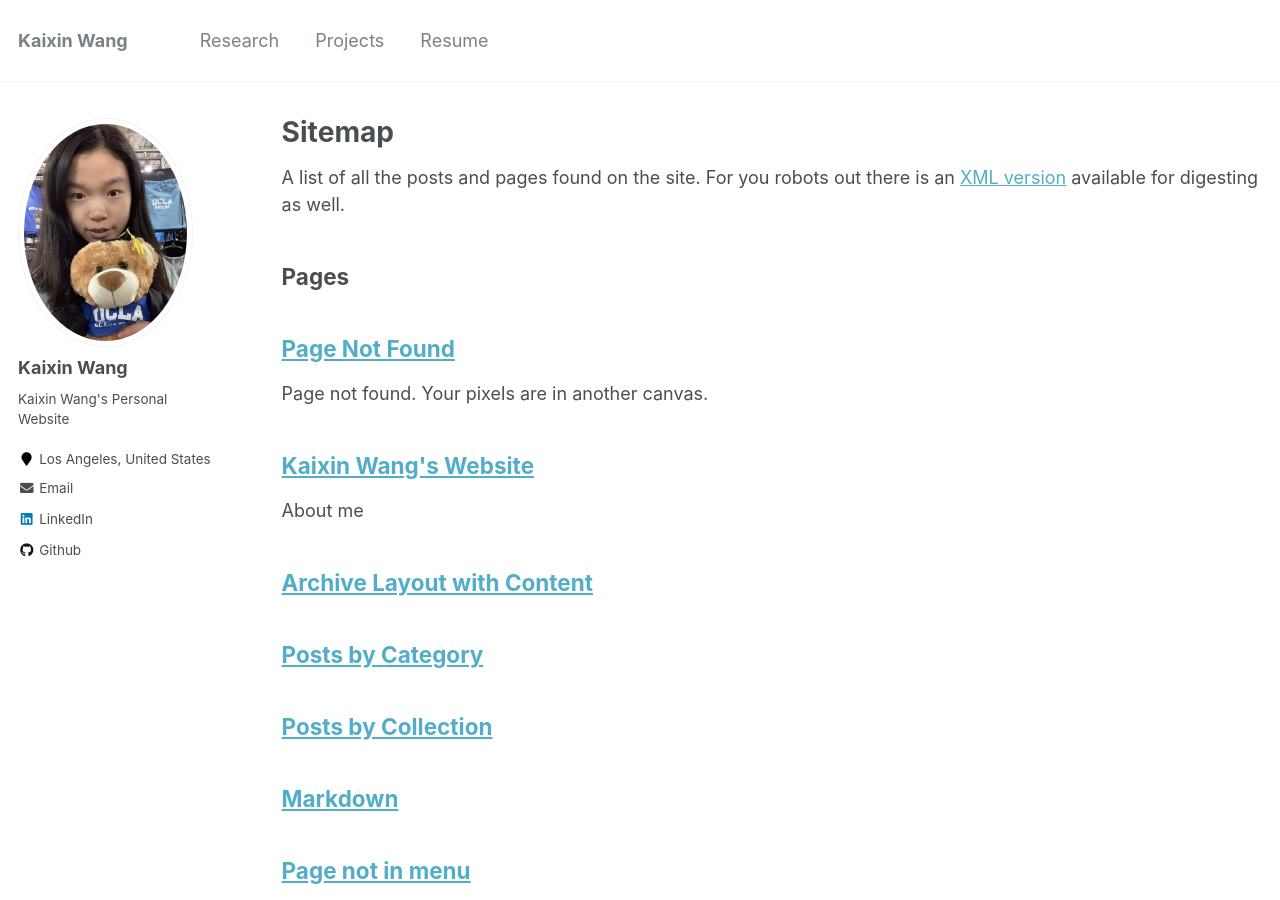
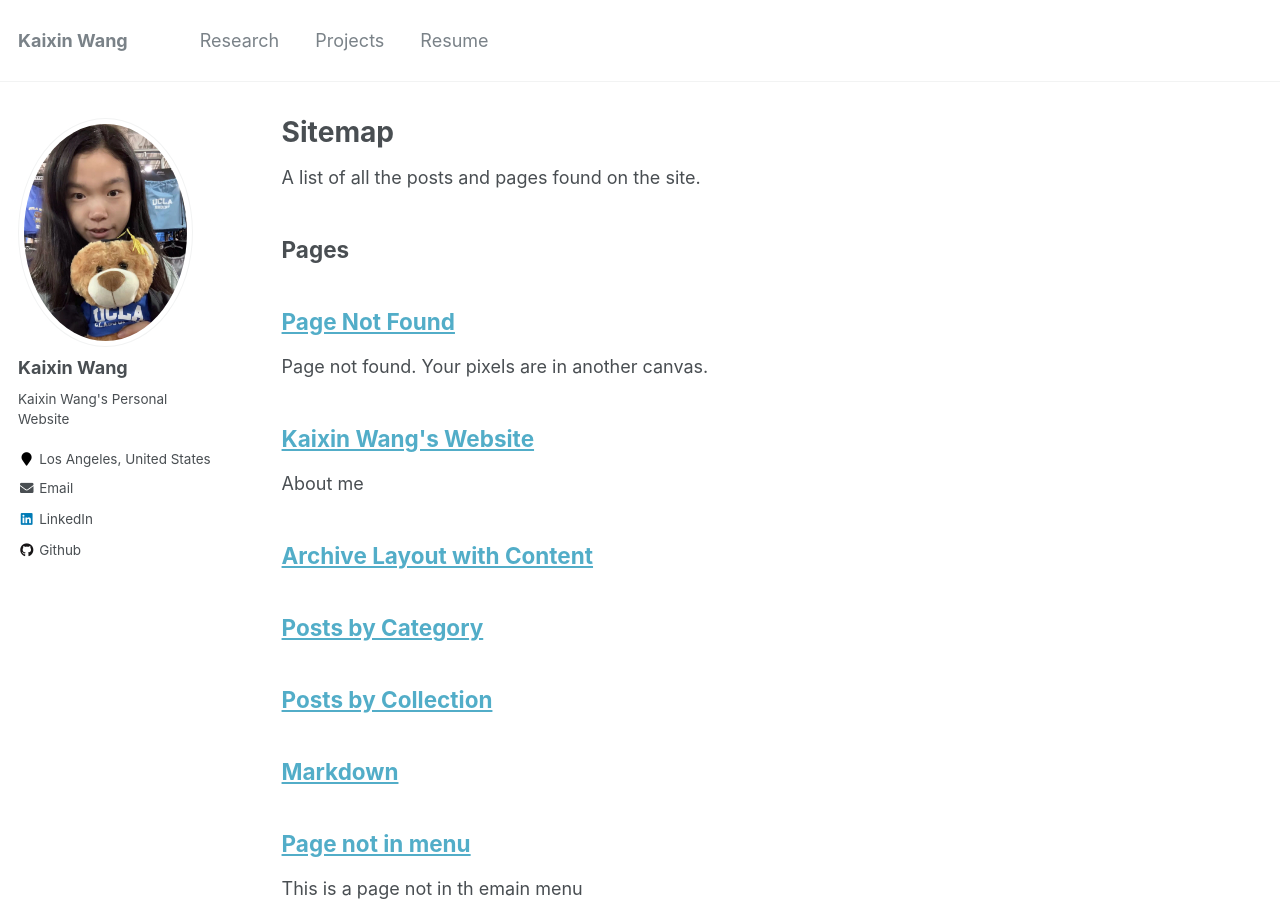
Before and after one commit to kaixin-wang/kaixin-wang.github.io, a Jekyll site: the page built from _pages/sitemap.md, in a window 1280 px wide and 900 px high. Built offline with Jekyll 4.4.1, drawn with Linux system fonts in a browser that asks for light colours.

Commit message:
Update sitemap.md

```diff
--- a/_pages/sitemap.md
+++ b/_pages/sitemap.md
@@ -7,7 +7,7 @@
 
 {% include base_path %}
 
-A list of all the posts and pages found on the site. For you robots out there is an [XML version]({{ base_path }}/sitemap.xml) available for digesting as well.
+A list of all the posts and pages found on the site.
 
 <h2>Pages</h2>
 {% for post in site.pages %}
```
